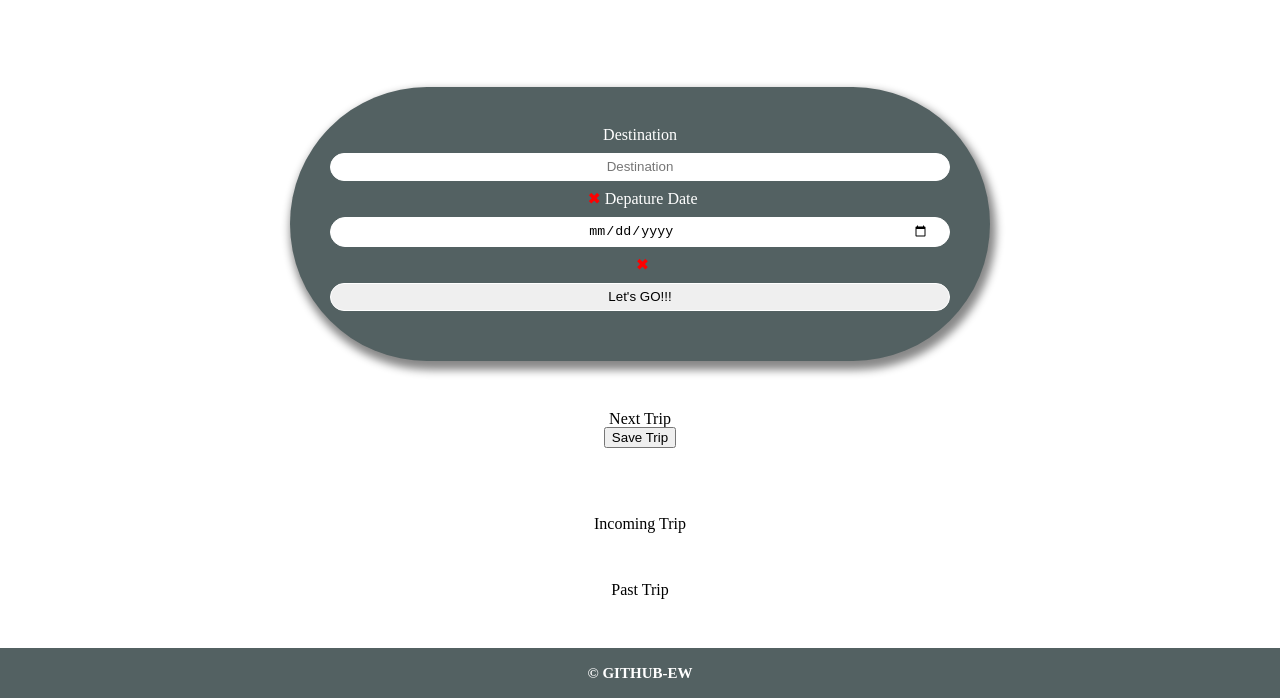
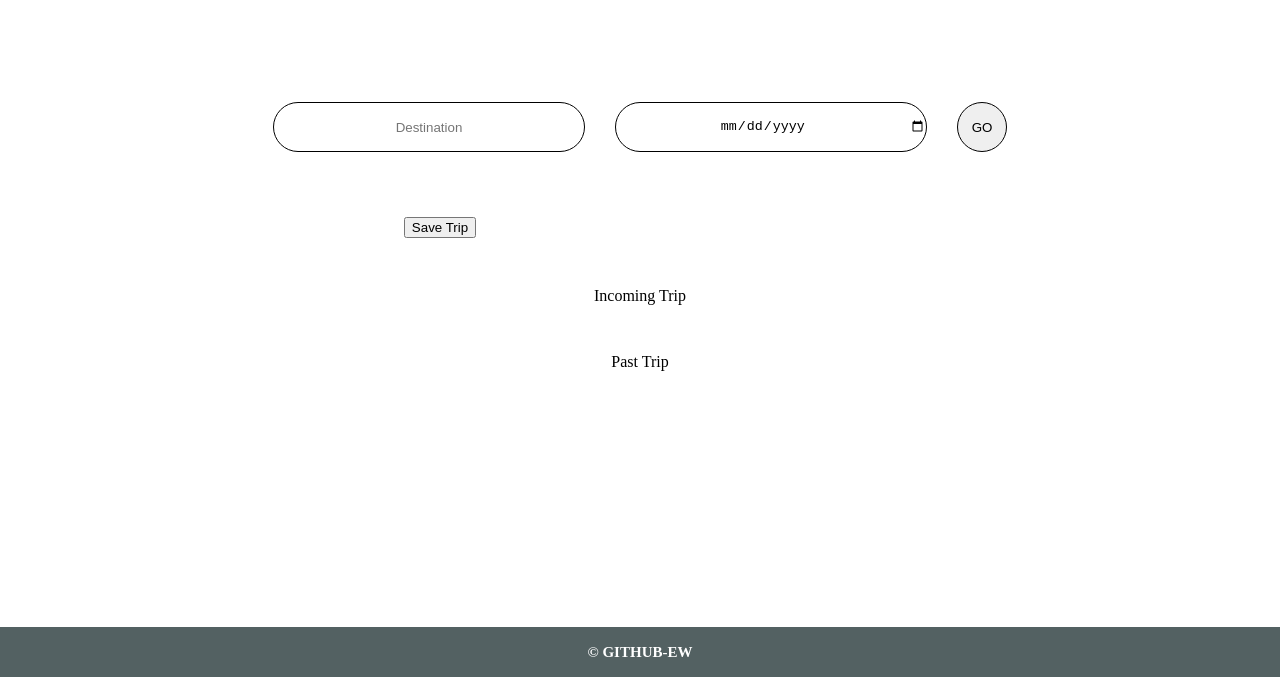
Before and after one commit to evawf/Travel-App, a website built with webpack: page src/client/views/index.html in a window 1280 px wide. Shown: the part 123-821 px from the top of the page. After the commit the page ends 800 px from the top, so only its background shows below. Built offline with nearby package versions, Linux system fonts and the light colour scheme.

Commit message:
Setup recent entry basic display style

```diff
--- a/src/client/js/formHandler.js
+++ b/src/client/js/formHandler.js
@@ -1,3 +1,5 @@
+import fetch from "node-fetch";
+
 const postData = async (url = '', data = {}) => {
     const response = await fetch(url, {
         method: 'POST',
@@ -59,7 +61,7 @@ const displayTrips = (data) => {
     //Show recent trip input
     const recentTripInfo = data[data.length-1];
     console.log(recentTripInfo);
-    document.getElementById('location').innerHTML = "Trip to: " + recentTripInfo.destination;
+    document.getElementById('location').innerHTML = recentTripInfo.destination;
     document.getElementById('date').innerHTML = "Departure date: " + recentTripInfo.departureDate;
     const weatherForecast = recentTripInfo.forecast;
     for (let i = 0; i < weatherForecast.length; i++) {
@@ -85,9 +87,7 @@ const displayTrips = (data) => {
     showSlides(slideIndex);
 
     window.plusSlides = (n) => {
-        console.log('clicked!')
         showSlides(slideIndex += n);
-        console.log(slideIndex);
     }
 
     function showSlides(n) {
@@ -104,9 +104,28 @@ const displayTrips = (data) => {
 
 
 
+//List future trip
+document.getElementById('saveTrip').addEventListener('click', saveTrip);
+async function saveTrip() {
+    const request = await fetch('http://localhost:8081/trips');
+    try{
+        const allData = await request.json();
+        console.log(allData);
+        displayIncomingTrip(allData);
+    }
+    catch(error) {
+        console.log('error', error);
+    }
+}
+
+function displayIncomingTrip(allData) {
+    const tripCard = document.createElement('div');
+    const trip_destination = document.createElement('div');
+    const trip_date = document.createElement('div');
+    const trip_weather = document.createElement('div');
+    const trip_temp = document
+}
+
 //List past trip
 
-
-//List future trip
-
 export { handleSubmit }
--- a/src/client/styles/base.scss
+++ b/src/client/styles/base.scss
@@ -12,23 +12,37 @@ section {
     max-width: 800px;
     margin: 50px auto;
     text-align: center;
+
+}
+
+.nextTrip {
+    display: flex;
+    flex-direction: row;
+    align-items: center;
+    justify-content: center;
+}
+
+.tripInfo, .slides {
+    width: 50%;
 }
 
 
-    #loader{
-        width: 250px;
-        height: 150px;
-        background: url('https://cssauthor.com/wp-content/uploads/2018/06/Copper-Loader.gif') no-repeat center;
-        z-index: 1;
-        padding-left: 100%;
-        display: none;
-        transition: opacity 2s ease-in-out;
+.slides {
+
+    #slides_container {
+
+
+        img {
+            object-fit: cover;
+            width: 400px;
+            height: 300px;
+        }
     }
 
     .prev, .next {
         cursor: pointer;
-        // position: absolute;
-        // top: 50%;
+        position: absolute;
+        top: 65%;
         width: auto;
         padding: 16px;
         margin-top: -22px;
@@ -38,7 +52,7 @@ section {
         transition: 0.6s ease;
         border-radius: 0 3px 3px 0;
         user-select: none;
-      }
+    }
 
     .next {
         right: 0;
@@ -48,10 +62,24 @@ section {
     .prev:hover, .next:hover {
         background-color: rgba(0,0,0,0.8);
     }
+}
 
-    .fade {
-        -webkit-animation-name: fade;
-        -webkit-animation-duration: 1.5s;
-        animation-name: fade;
-        animation-duration: 1.5s;
-    }
+
+    // #loader{
+    //     width: 250px;
+    //     height: 150px;
+    //     background: url('https://cssauthor.com/wp-content/uploads/2018/06/Copper-Loader.gif') no-repeat center;
+    //     z-index: 1;
+    //     padding-left: 100%;
+    //     display: none;
+    //     transition: opacity 2s ease-in-out;
+    // }
+
+
+
+    // .fade {
+    //     -webkit-animation-name: fade;
+    //     -webkit-animation-duration: 1.5s;
+    //     animation-name: fade;
+    //     animation-duration: 1.5s;
+    // }
--- a/src/client/styles/form.scss
+++ b/src/client/styles/form.scss
@@ -1,33 +1,43 @@
 form {
-    background-color: #536162;
-    border-radius: 169px;
-    padding: 40px;
-    margin: 0px 50px;
+    margin: 0px 10px;
     text-align: center;
-    box-shadow: 3px 6px 8px 3px #888888;
 
     label {
-        color: #fff;
+        color: rgb(12, 11, 11);
     }
 
-    input, button {
-        border: 0.1px solid white;
-        padding: 5px 20px;
-        width: 100%;
-        line-height: 16px;
-        margin: 10px 0;
+    #input {
+        display: flex;
+        flex-direction: row;
+        align-items: center;
+        justify-content: center;
+    }
+
+    input {
+        border: 0.1px solid black;
+        height: 50px;
+        width: 40%;
+        margin: 15px 15px;
         text-align: center;
-        border-radius: 16px;
+        border-radius: 25px;
+    }
+
+    #submit {
+        border: 0.1px solid black;
+        width: 50px;
+        height: 50px;
+        border-radius: 25px;
+        margin: 15px 15px;
     }
 
     span::after {
-        padding-left: 5px;
+        padding-left: 2px;
     }
 
-    input:invalid + span::after {
-        content: '✖';
-        color: red;
-    }
+    // input:invalid + span::after {
+    //     content: '✖';
+    //     color: red;
+    // }
 
     input:valid + span::after {
         content: '✓';
--- a/src/client/styles/header.scss
+++ b/src/client/styles/header.scss
@@ -1,16 +1,11 @@
-$font-color: #c06014;
-
 header {
     text-align: center;
     margin: 50px 50px;
     padding: 10px 10px;
     font-family: 'Abril Fatface';
-    color: $font-color;
+    color: #1A385A;
+
     h2 {
         font-size: 40px;
     }
-    h3 {
-        margin-top: 8px;
-        font-size: 20px;
-    }
 }
--- a/src/client/views/index.html
+++ b/src/client/views/index.html
@@ -21,27 +21,27 @@
         <main>
             <section>
                 <form id="form">
-                    <label for="title">Destination</label>
-                    <input id="destination" type="text" name="destination" placeholder="Destination" required>
-                    <span class="validity"></span>
-                    <label for="date">Depature Date</label>
-                    <input id="departureDate" type="date" name="departure_date" required>
-                    <span class="validity"></span>
-                    <button id="submit" type="button" name="" value="submit"
-                    onclick="return Client.handleSubmit(event)">Let's GO!!!</button>
+                    <div id="input">
+                        <input id="destination" type="text" name="destination" placeholder="Destination" required>
+                        <span class="validity"></span>
+                        <input id="departureDate" type="date" name="departure_date" plaseholder="" required>
+                        <span class="validity"></span>
+                        <button id="submit" type="button" name="submit" value="submit"
+                        onclick="return Client.handleSubmit(event)">GO</button>
+                    </div>
                     <div id="errorMsg"></div>
                 </form>
             </section>
-            <!-- //Recent Trip -->
-            <section class="recentTrip">Next Trip
+            <!-- //Next Trip -->
+            <section class="nextTrip">
                 <div class="tripInfo">
                     <div id="location"></div>
                     <div id="date"></div>
                     <div id="temp"></div>
                     <div id="weather"></div>
-                    <button>Save Trip</button>
+                    <button id="saveTrip">Save Trip</button>
                 </div>
-                <div>
+                <div class="slides">
                     <div id="slides_container"></div>
                     <a class="prev" onclick="plusSlides(-1)">&#10094;</a>
                     <a class="next" onclick="plusSlides(1)">&#10095;</a>
@@ -51,13 +51,13 @@
             <!-- //Future Trip -->
             <section class="futureTrip">
                 <h2>Incoming Trip</h2>
-
+                <div class="tripCards"></div>
             </section>
 
             <!-- //Past Trip -->
             <section class="pastTrip">
                 <h2>Past Trip</h2>
-
+                <div></div>
             </section>
         </main>
         <footer>
```
Also changed, not shown: src/server/server.js (+9 -0 lines), dist/index.html, dist/main.css, dist/main.js, dist/service-worker.js.
